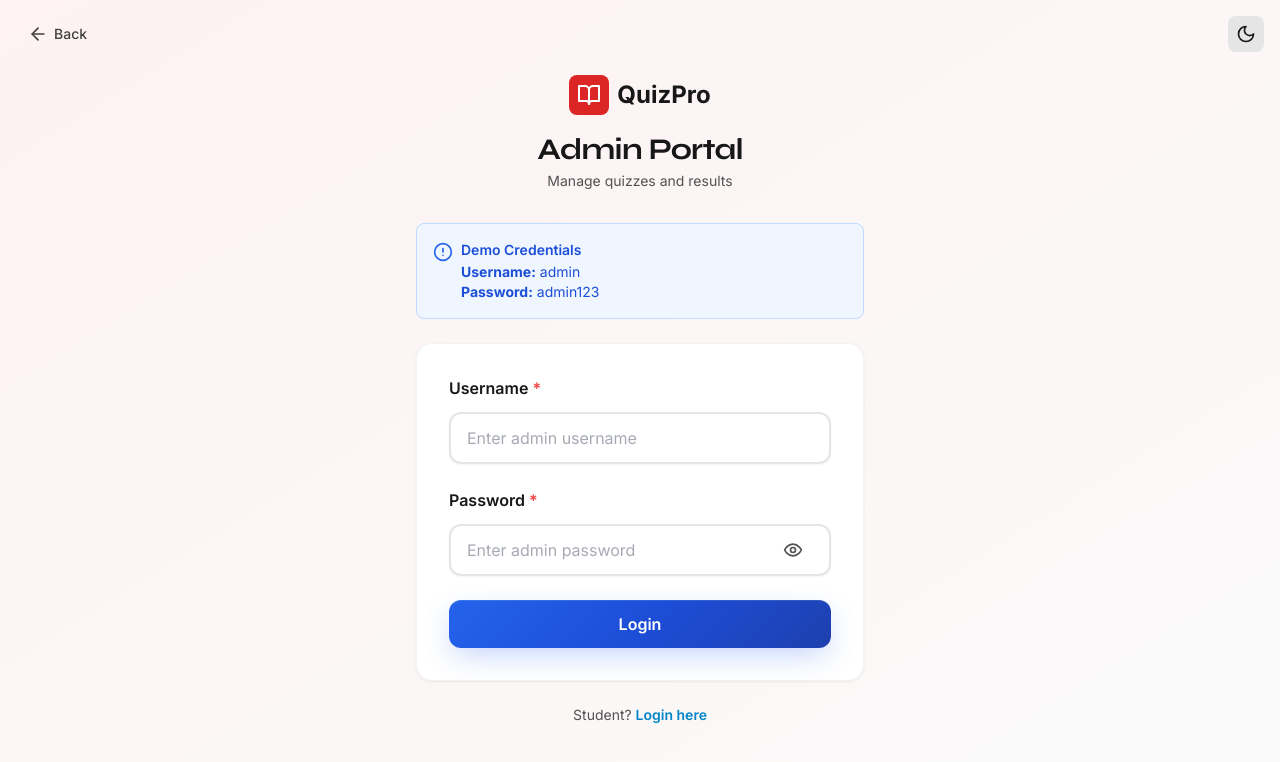
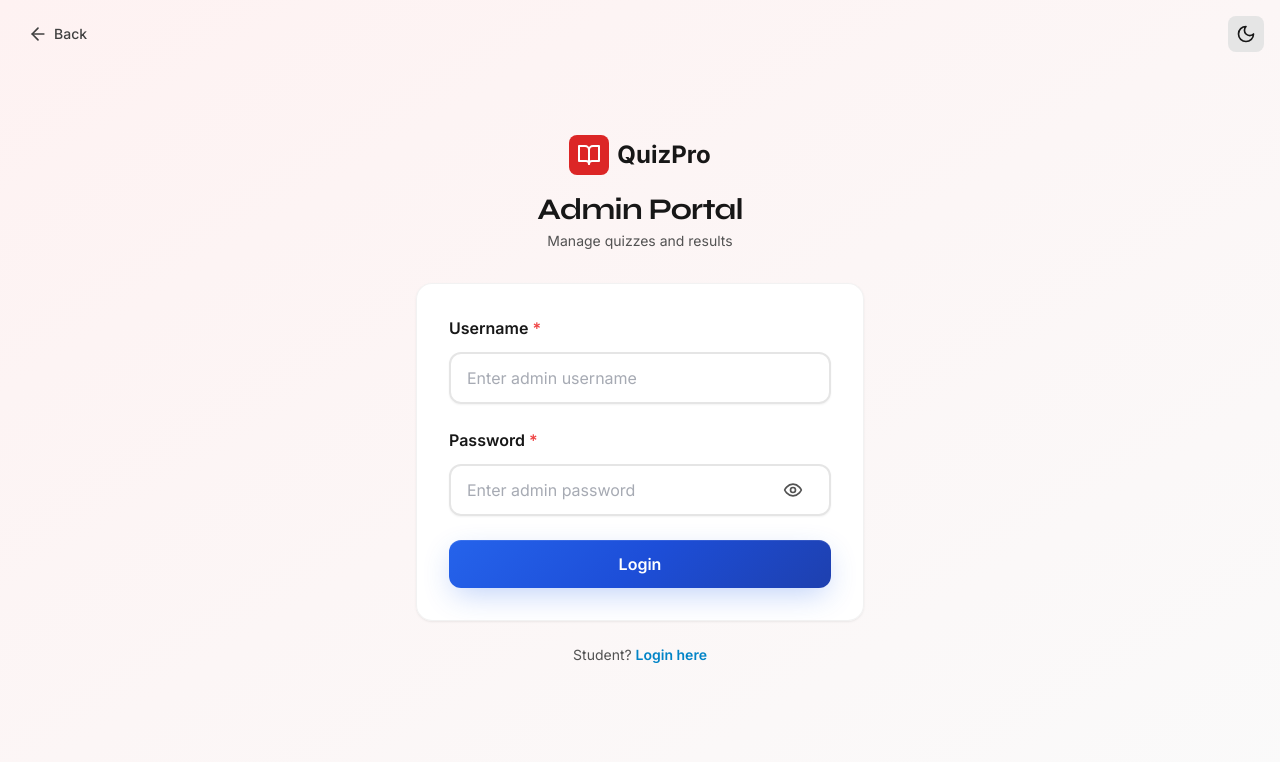
Before and after one commit to Syedd18/QuizPro, a React (Vite) app: page /admin/login in a window 1280 px wide. Shown: the top 762 px of the page. Built offline with nearby package versions, Linux system fonts and the light colour scheme; no server answers.

Commit message:
chore(admin): remove visible demo admin credentials from login page

```diff
--- a/src/pages/AdminLogin.tsx
+++ b/src/pages/AdminLogin.tsx
@@ -102,17 +102,7 @@ export const AdminLogin: React.FC = () => {
           </div>
         )}
 
-        {/* Default Credentials Info */}
-        <div className="mb-3 sm:mb-6 p-2.5 sm:p-4 bg-blue-50 dark:bg-blue-900/30 border border-blue-200 dark:border-blue-800 rounded-lg">
-          <div className="flex gap-2">
-            <AlertCircle size={16} className="sm:w-5 sm:h-5 text-blue-600 dark:text-blue-400 flex-shrink-0 mt-0.5" />
-            <div className="text-xs sm:text-sm text-blue-700 dark:text-blue-300 min-w-0">
-              <p className="font-semibold mb-0.5">Demo Credentials</p>
-              <p className="truncate"><strong>Username:</strong> admin</p>
-              <p className="truncate"><strong>Password:</strong> admin123</p>
-            </div>
-          </div>
-        </div>
+        {/* Demo credentials removed for security */}
 
         {/* Form */}
         <form onSubmit={handleSubmit} className="card p-3 sm:p-8 space-y-3 sm:space-y-6">
```
